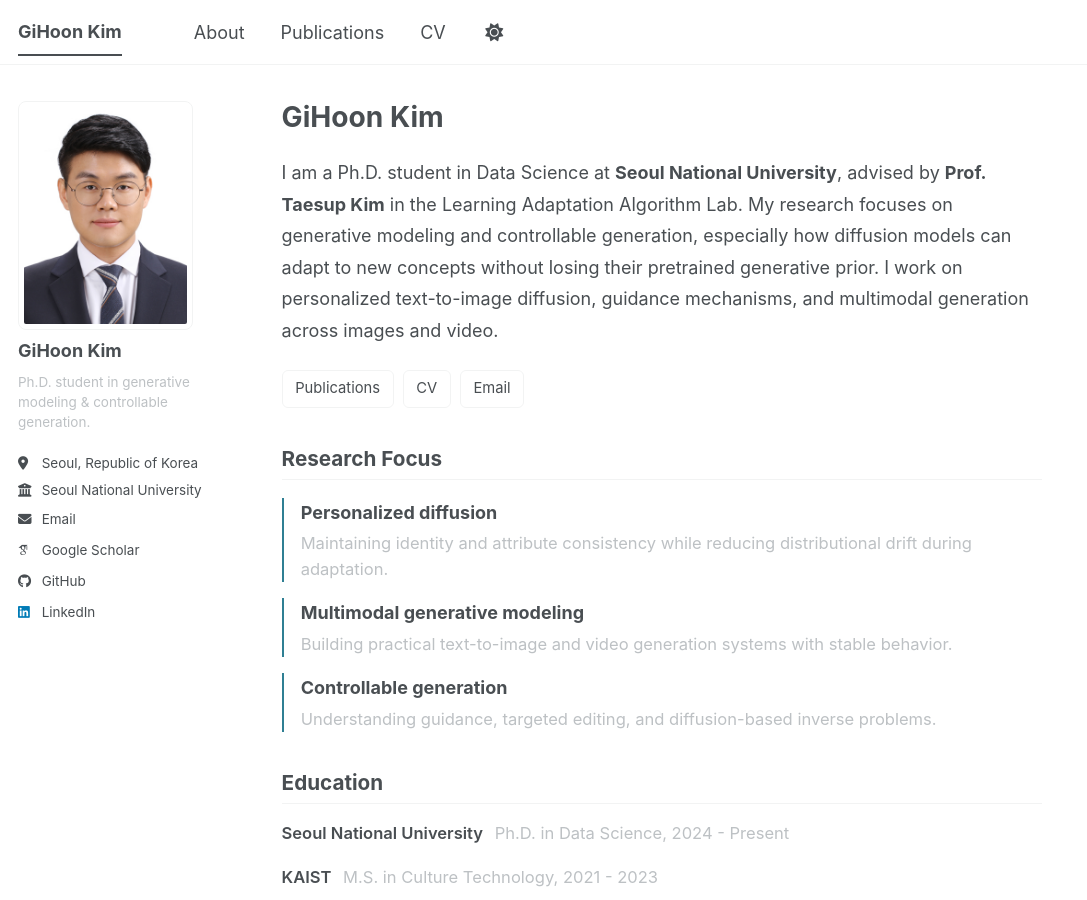
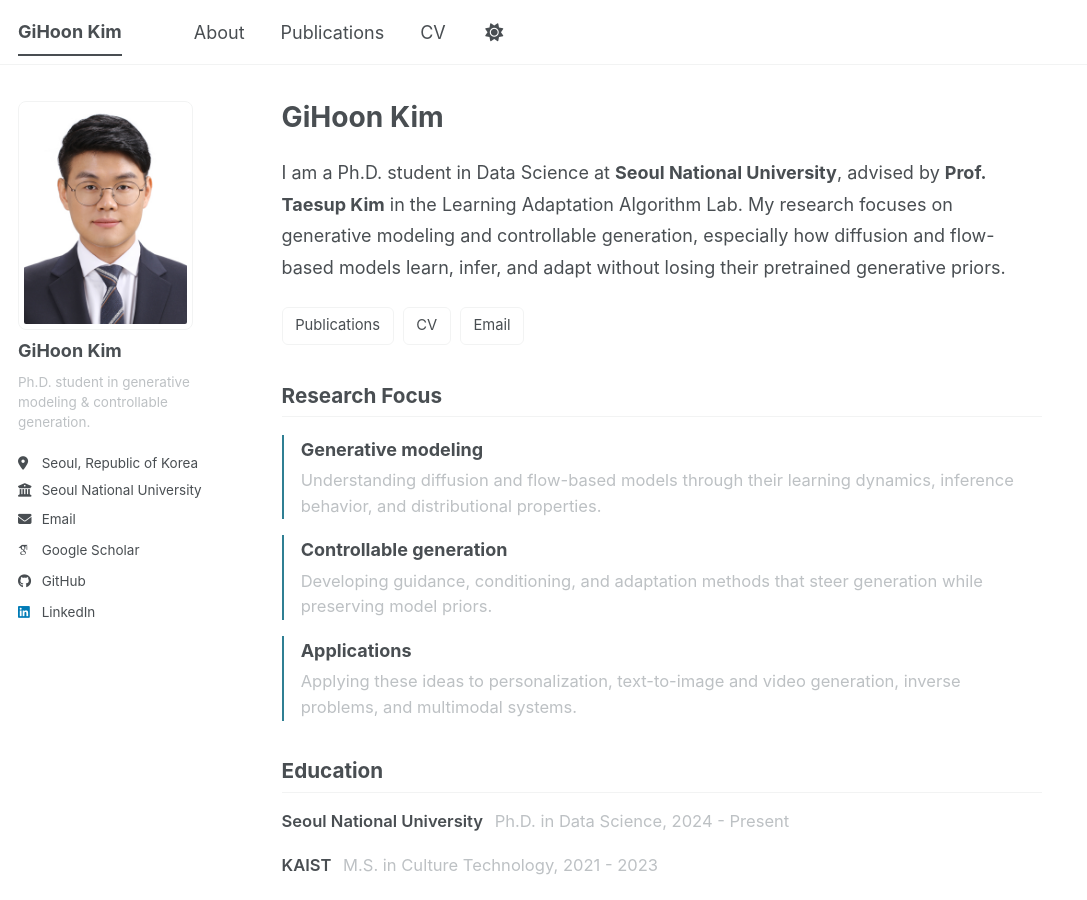
Before and after one commit to rlgnswk/gihoonkim, a Jekyll site: the page built from _pages/about.md, in a window 1280 px wide and 900 px high. Shown: the whole window, without its empty margins (0-1087 px from the left). Built offline with Jekyll 4.4.1, drawn with Linux system fonts in a browser that asks for light colours; some web fonts are replaced; a script bundle is joined from its source files by our own code; library files that are not in the unit come from our copies.

Commit message:
Refine research focus wording

```diff
--- a/_pages/about.md
+++ b/_pages/about.md
@@ -6,7 +6,7 @@
 ---
 
 <p class="intro-lede">
-I am a Ph.D. student in Data Science at <strong>Seoul National University</strong>, advised by <strong>Prof. Taesup Kim</strong> in the Learning Adaptation Algorithm Lab. My research focuses on generative modeling and controllable generation, especially how diffusion models can adapt to new concepts without losing their pretrained generative prior. I work on personalized text-to-image diffusion, guidance mechanisms, and multimodal generation across images and video.
+I am a Ph.D. student in Data Science at <strong>Seoul National University</strong>, advised by <strong>Prof. Taesup Kim</strong> in the Learning Adaptation Algorithm Lab. My research focuses on generative modeling and controllable generation, especially how diffusion and flow-based models learn, infer, and adapt without losing their pretrained generative priors.
 </p>
 
 <div class="quick-links" aria-label="Quick links">
@@ -19,16 +19,16 @@
 
 <div class="focus-list">
   <div class="focus-item">
-    <strong>Personalized diffusion</strong>
-    <span>Maintaining identity and attribute consistency while reducing distributional drift during adaptation.</span>
-  </div>
-  <div class="focus-item">
-    <strong>Multimodal generative modeling</strong>
-    <span>Building practical text-to-image and video generation systems with stable behavior.</span>
+    <strong>Generative modeling</strong>
+    <span>Understanding diffusion and flow-based models through their learning dynamics, inference behavior, and distributional properties.</span>
   </div>
   <div class="focus-item">
     <strong>Controllable generation</strong>
-    <span>Understanding guidance, targeted editing, and diffusion-based inverse problems.</span>
+    <span>Developing guidance, conditioning, and adaptation methods that steer generation while preserving model priors.</span>
+  </div>
+  <div class="focus-item">
+    <strong>Applications</strong>
+    <span>Applying these ideas to personalization, text-to-image and video generation, inverse problems, and multimodal systems.</span>
   </div>
 </div>
 
```
